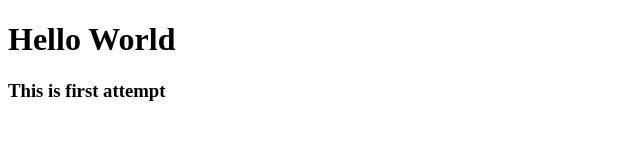
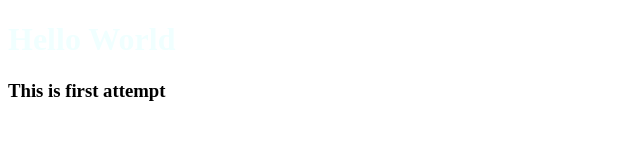
Before and after one commit to tkanzariya/Practice-Repository, a plain HTML site: page index.html in a window 1280 px wide. Shown: the whole page, without its empty margins (0-640 px from the left). Drawn offline with Linux system fonts and the light colour scheme.

Commit message:
Commit 2

```diff
--- a/index.html
+++ b/index.html
@@ -6,7 +6,7 @@
     <title>Document</title>
 </head>
 <body>
-    <H1>Hello World</H1>
+    <H1 style="color: azure;">Hello World</H1>
     <h3>This is first attempt</h3>
 </body>
 </html>
```
